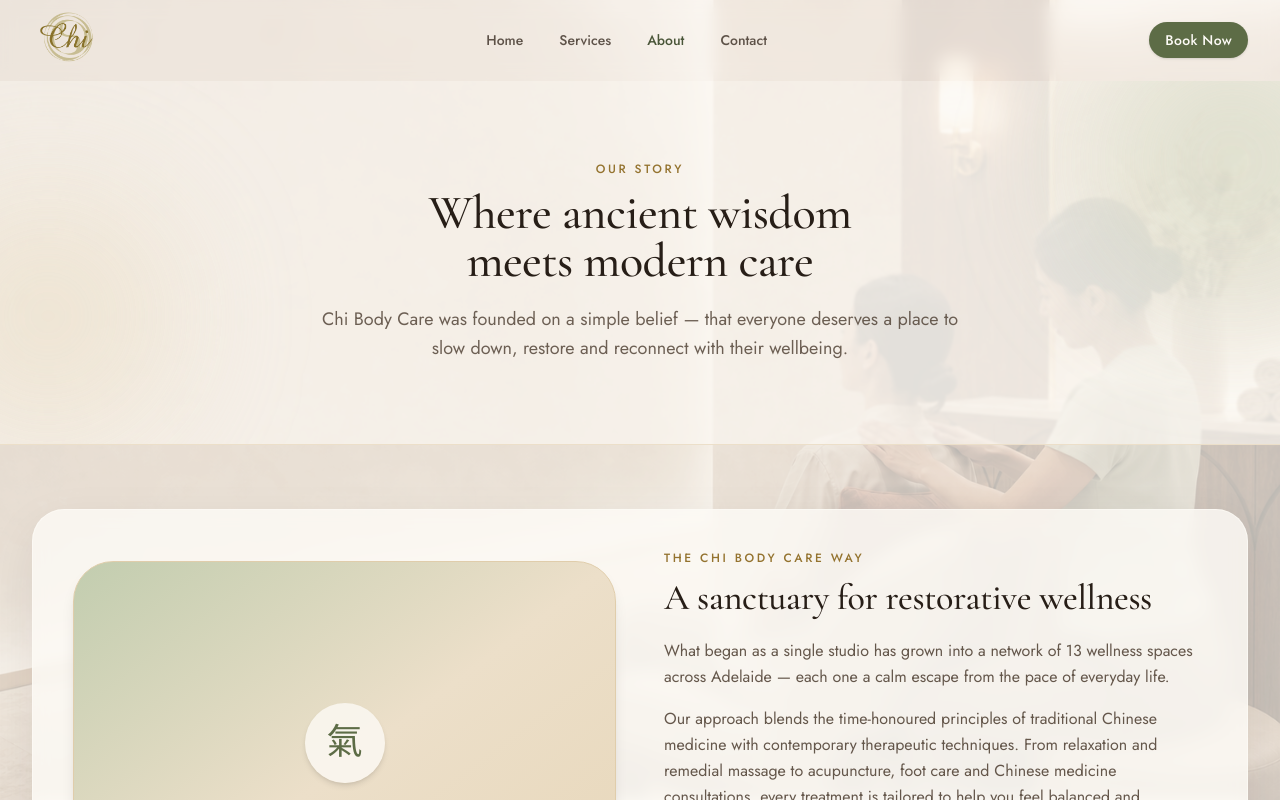
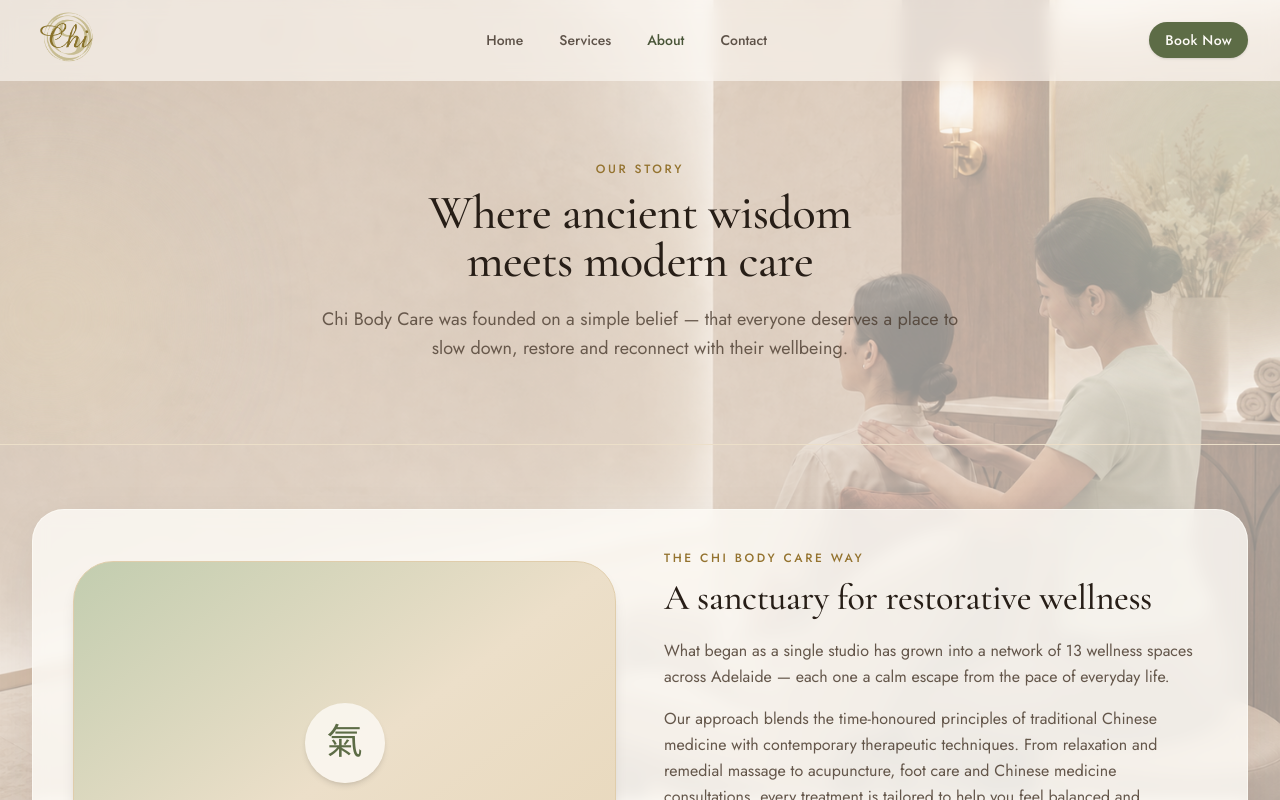
Before and after one commit to ar1062515080-pixel/chibodycare-website, a Next.js app: page /about in a window 1280 px wide. Shown: the top 800 px of the page. Built offline with nearby package versions, Linux system fonts and the light colour scheme.

Commit message:
Expose image backgrounds behind page heroes

```diff
--- a/src/app/about/page.tsx
+++ b/src/app/about/page.tsx
@@ -46,13 +46,11 @@ export default function AboutPage() {
       <div className="pointer-events-none fixed inset-0 -z-20 bg-cream-100" aria-hidden="true">
         <Image src="/images/studio/about-massage-background.png" alt="" fill priority sizes="100vw" className="object-cover opacity-40" />
       </div>
-      <div className="absolute inset-0 -z-10 bg-cream-50/35" aria-hidden="true" />
-
-      <div className="bg-cream-50/60 backdrop-blur-[1px]"><PageHero
+      <PageHero
         eyebrow="Our Story"
         title="Where ancient wisdom meets modern care"
         description={`${business.name} was founded on a simple belief — that everyone deserves a place to slow down, restore and reconnect with their wellbeing.`}
-      /></div>
+      />
 
       {/* Brand story */}
       <section className="container-page py-16">
--- a/src/app/services/page.tsx
+++ b/src/app/services/page.tsx
@@ -20,9 +20,7 @@ export default function ServicesPage() {
       <div className="pointer-events-none fixed inset-0 -z-20 bg-cream-100" aria-hidden="true">
         <Image src="/images/studio/botanical-wall-services.png" alt="" fill priority sizes="100vw" className="object-cover opacity-40" />
       </div>
-      <div className="absolute inset-0 -z-10 bg-cream-50/35" aria-hidden="true" />
-
-      <div className="bg-cream-50/60 backdrop-blur-[1px]"><PageHero
+      <PageHero
         eyebrow="Treatment Menu"
         title="Treatments for body & mind"
         description="Browse our full menu of restorative treatments. Every session can be booked online in minutes."
@@ -30,7 +28,7 @@ export default function ServicesPage() {
         <Button href="/book" variant="primary" size="md">
           Start booking
         </Button>
-      </PageHero></div>
+      </PageHero>
 
       {/* Category anchor navigation */}
       <nav
```
